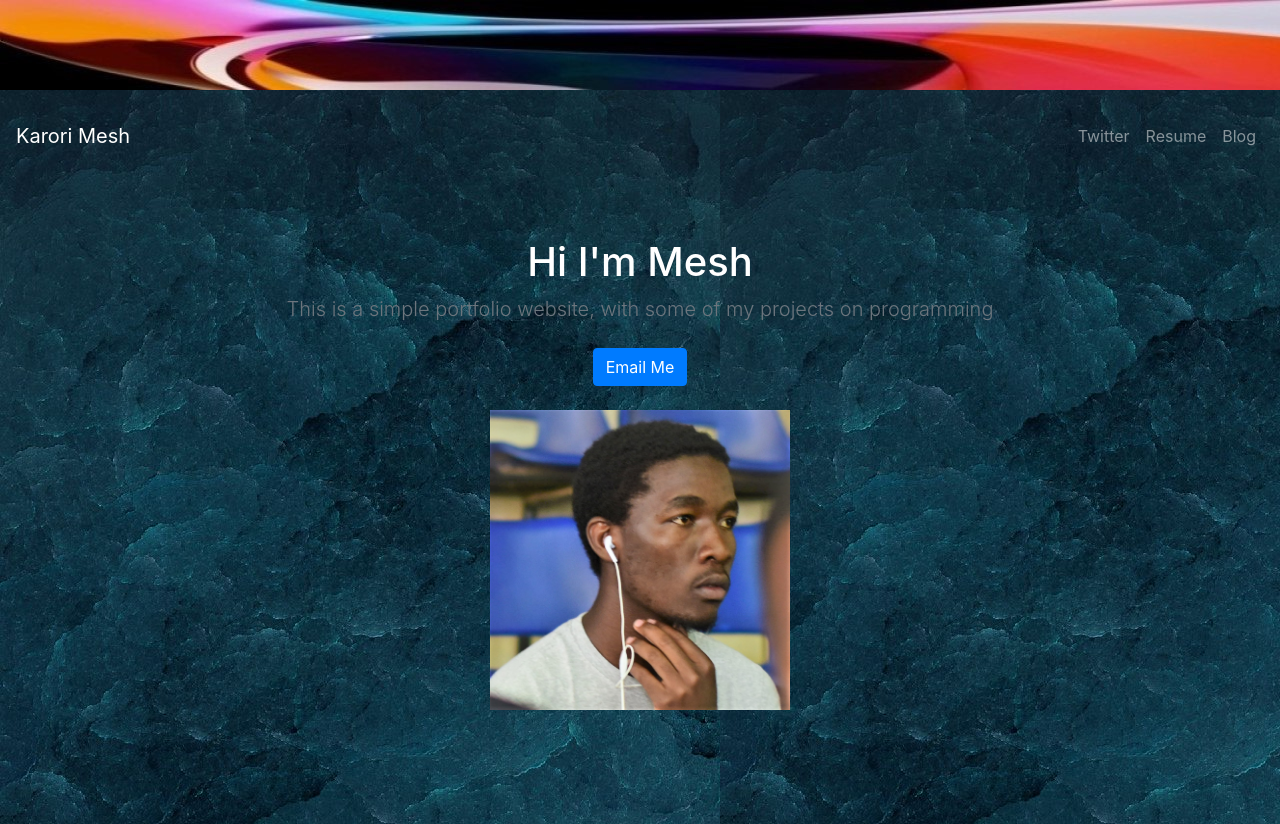
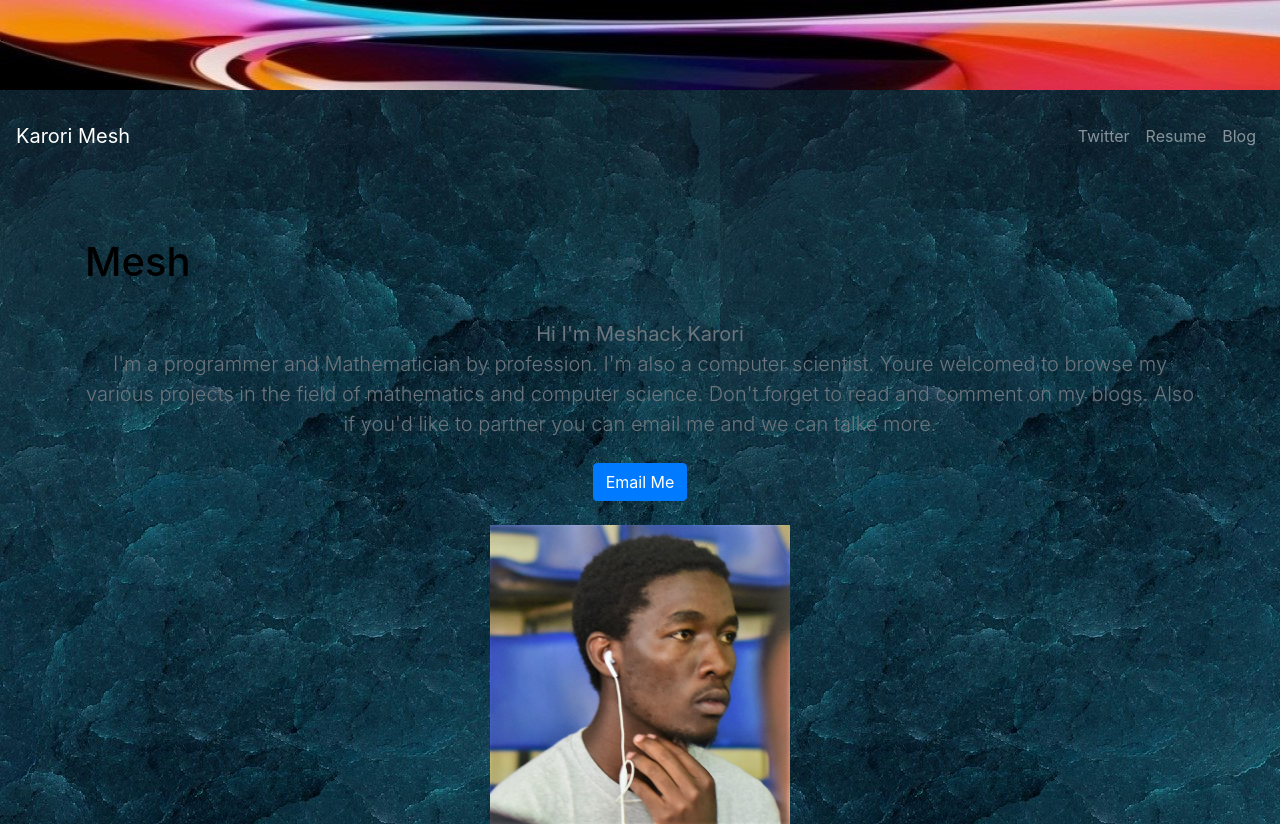
Before and after one commit to karorimesh/portfolio, a Django app: page / in a window 1280 px wide. Shown: the top 824 px of the page. Run offline with Django 3.2, Linux system fonts and the light colour scheme; data that the repository does not hold is empty; some libraries are stand-ins or nearby versions.

Commit message:
more modifications

```diff
--- a/jobs/templates/jobs/home.html
+++ b/jobs/templates/jobs/home.html
@@ -60,7 +60,7 @@
 	    <link href="album.css" rel="stylesheet">
 	  </head>
 	  <body id="imagebg">
-	  <iframe src="{% static 'bgif.jpg' %}" width="100%" height="100px" scrolling="no" style="overflow: hidden; border:0;" ></iframe>
+	  <iframe src="{% static 'bgif.jpg' %}" width="100%" height="100px" scrolling="no" style="text-align:right; overflow: hidden; border:0;" >e-works</iframe>
 	    <header style="padding:0px; margin:0px;">
 	  <nav class="navbar navbar-expand-lg navbar-dark bg-none" style="opacity:1; padding-top:10px; " id="sticky">
 	  <a class="navbar-brand" href="{% url 'home' %}" >Karori Mesh</a>
@@ -81,10 +81,10 @@
 
 	  <section class="jumbotron text-center" id="nobg" >
 	    <div class="container" >
-	      <h1 style="color:white;">Hi I'm Mesh</h1>
-	      <p class="lead text-muted">This is a simple portfolio website, with some of my projects on programming</p>
+	      <h1 style="color:black; text-align:left;">Mesh</h1><hr>
+	      <p class="lead text-muted"><b> Hi I'm Meshack Karori</b><br>I'm a programmer and Mathematician by profession. I'm also a computer scientist. Youre welcomed to browse my various projects in the field of mathematics and computer science. Don't forget to read and comment on my blogs. Also if you'd like to partner you can email me and we can talke more.</p>
 	      <p>
-	        <a href="mailto:karorimesh@gmail.com" class="btn btn-primary my-2">Email Me</a>
+	        <a href="mailto:eworkske@gmail.com" class="btn btn-primary my-2">Email Me</a>
 	      </p>
 	      <img src="{% static 'DSC_8805 (3).JPG' %}" width="300" height="300">
 	    </div>
```
